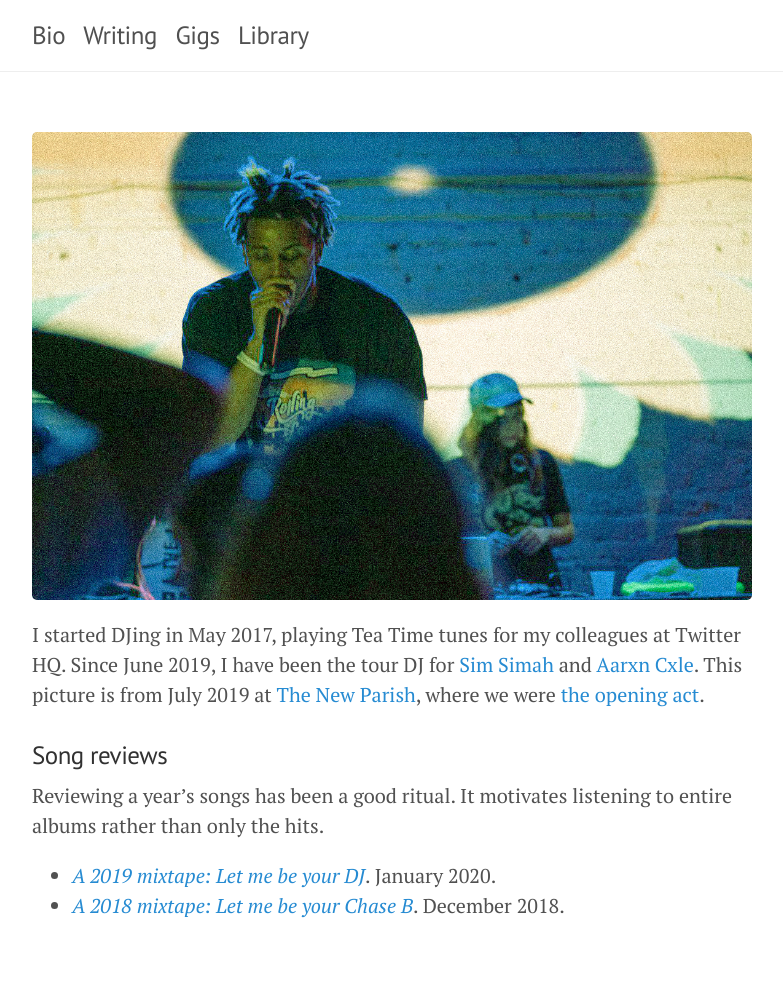
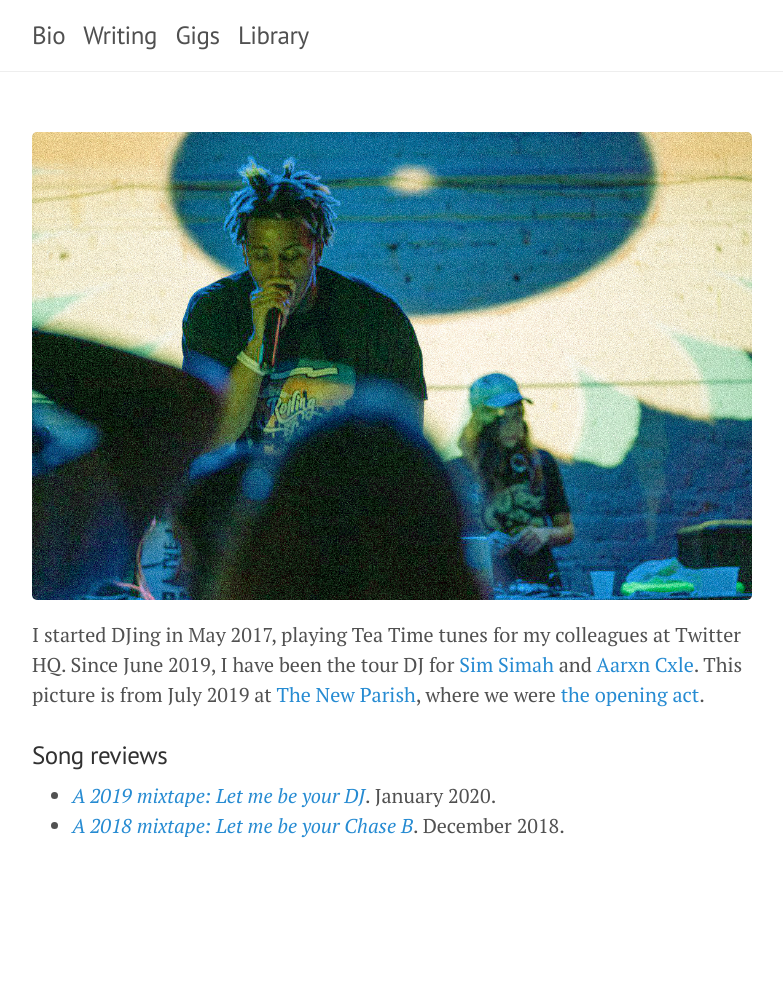
Before and after one commit to djpardis/djpardis.github.io, a Jekyll site: the page built from gigs.md, in a window 1280 px wide. Shown: the whole page, without its empty margins (248-1031 px from the left). Built offline with Jekyll 4.4.1, drawn with Linux system fonts in a browser that asks for light colours; after the commit the page ends 921 px from its top, so only the background shows below that.

Commit message:
Fix wording

```diff
--- a/gigs.md
+++ b/gigs.md
@@ -9,7 +9,5 @@
 
 ### Song reviews
 
-Reviewing a year's songs has been a good ritual. It motivates listening to entire albums rather than only the hits.
-
 - <em><a href="https://medium.com/@djpardis/a-2019-mixtape-6a910e8b4771" target="_blank">A 2019 mixtape: Let me be your DJ</a></em>. January 2020.
 - <em><a href="https://medium.com/@djpardis/a-2018-mixtape-fac340db5e11" target="_blank">A 2018 mixtape: Let me be your Chase B</a></em>. December 2018.
```
